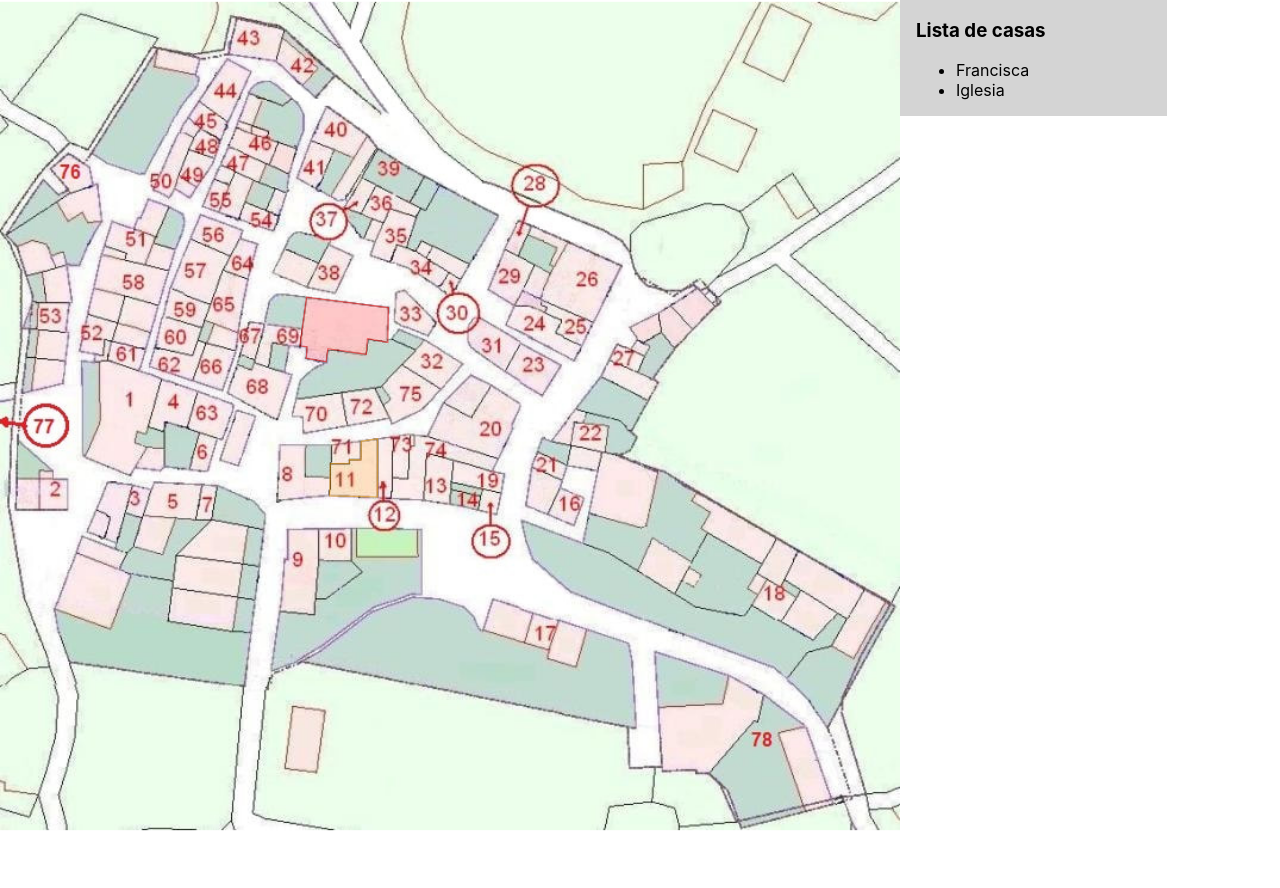
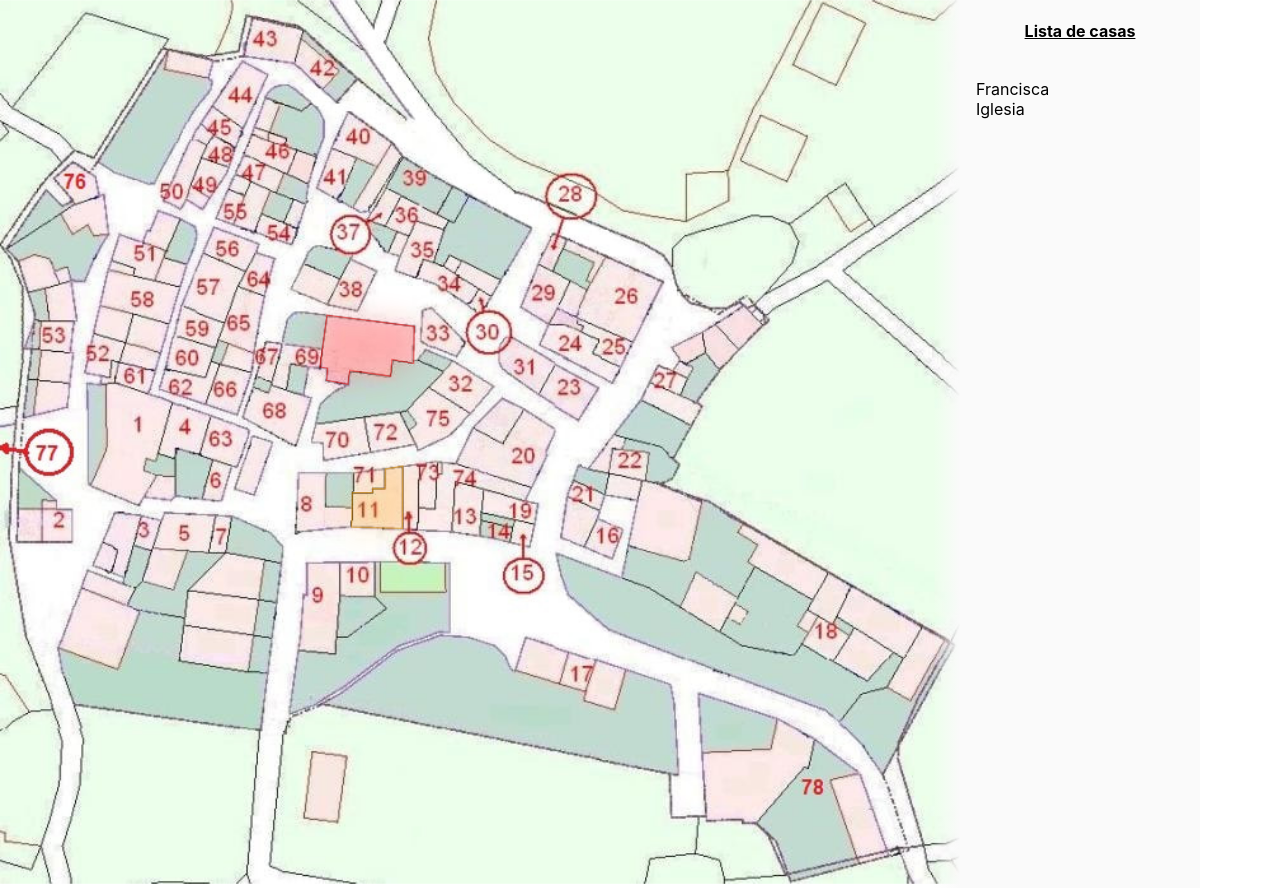
Before and after one commit to roberlarues/larues-casas, a React (Create React App) app: page / in a window 1280 px wide. Before the commit the page ends 836 px from the top, so only its background shows below. Built offline with nearby package versions, Linux system fonts and the light colour scheme.

Commit message:
Mejora de estilos

```diff
--- a/public/data/houses.json
+++ b/public/data/houses.json
@@ -1,11 +1,13 @@
 {
   "Francisca": {
+    "id": 0,
     "type": "particular",
     "description": null
   },
   "Iglesia": {
+    "id": 1,
     "type": "public",
-    "description": "La iglesia de Larués es muy maja. No es del tiempo de Matusalén pero es viejarra. De momento ya vale de descripción",
+    "description": "La Iglesia parroquial, dedicada a San Vicente Mártir, es de origen gótico del s. XVI. Se compone de tres naves y crucero, cubiertas por bóveda de tercelete, sobre el que se eleva un cimborio octogonal. Sobresale su portada flamígera, y la torre se alza con tres cuerpos de planta cuadrada.",
     "images": [
       "Iglesia.JPG"
     ]
--- a/src/App.css
+++ b/src/App.css
@@ -2,17 +2,28 @@
 .main-content {
   text-align: left;
   display: flex;
+  max-width: 1200px;
+  align-items: stretch;
+  flex-wrap: wrap;
 }
 
 .MapCanvas {
-  flex-basis: 100%;
-  max-width: 900px;
+  flex-basis: 80%;
   position: relative;
+  height: 100%;
 }
 
 .HouseListCanvas {
   position: relative;
-  width: 200pt;
+  flex-grow: 1;
+  background: linear-gradient(90deg, rgba(250,250,250,1) 0%, rgba(250,250,250,1) 100%);
+}
+
+.map-right-gradient {
+  background: linear-gradient(90deg, rgba(0,0,0,0) 0%, rgba(250,250,250,0.5) 50%, rgba(250,250,250,1) 100%);
+  width: 20pt;
   height: 100%;
-  background-color: rgba(0, 0, 0, 0.17);
+  position: absolute;
+  top: 0;
+  right: 0;
 }
--- a/src/App.tsx
+++ b/src/App.tsx
@@ -27,31 +27,19 @@ function App() {
         setHouseList(newHouseList);
     }
 
-    const customModalStyles = {
-        content: {
-            top: '50%',
-            left: '50%',
-            right: 'auto',
-            bottom: 'auto',
-            marginRight: '-50%',
-            transform: 'translate(-50%, -50%)'
-        },
-    };
-
     return (
       <div>
-          {/*<div> Botones flotante</div>*/}
-
           <div className="main-content">
               <div className="MapCanvas">
                   <LaruesMap createHouseList={createHouseList} openModal={openModal}/>
+                  <div className="map-right-gradient"/>
               </div>
               <div className="HouseListCanvas">
                   <HouseList houseList={houseList} openModal={openModal}/>
               </div>
           </div>
 
-          <Modal isOpen={modalIsOpen} onRequestClose={closeModal} style={customModalStyles} contentLabel="Detalle">
+          <Modal isOpen={modalIsOpen} onRequestClose={closeModal} contentLabel="Detalle">
               <HouseDetail house={currentHouse} closeModal={closeModal} />
           </Modal>
       </div>
--- a/src/components/HouseDetail.css
+++ b/src/components/HouseDetail.css
@@ -2,6 +2,9 @@
 .HouseDetail {
     display: flex;
     max-width: 1200px;
+    height: 100%;
+    align-items: center;
+    margin: auto;
 }
 
 .house-detail-item {
--- a/src/components/HouseList.css
+++ b/src/components/HouseList.css
@@ -1,6 +1,8 @@
 
 .HouseList {
-    margin-left: 1em;
+    height: 100%;
+    display: flex;
+    flex-direction: column;
 }
 
 .highlight {
@@ -11,3 +13,21 @@
 .no-highlight {
     cursor: pointer;
 }
+
+.no-highlight:hover {
+    font-weight: bold;
+}
+
+h4 {
+    text-align: center;
+    text-decoration: underline;
+}
+
+
+ul {
+    height: 0;
+    flex-grow: 1;
+    overflow-y: auto;
+    list-style: none;
+    padding-left: 1em;
+}
--- a/src/components/HouseList.tsx
+++ b/src/components/HouseList.tsx
@@ -6,9 +6,9 @@ import {House} from "../models/House";
 export function HouseList({ houseList, openModal }) {
     return (
         <div className="HouseList">
-            <h3>Lista de casas</h3>
+            <h4>Lista de casas</h4>
             <ul>
-                {houseList.map((house: House) => <HouseListItem house={house} openModal={openModal}/>)}
+                {houseList.map((house: House) => <HouseListItem house={house} key={house.id} openModal={openModal}/>)}
             </ul>
         </div>
     );
@@ -25,6 +25,7 @@ function HouseListItem({ house, openModal }) {
 
     return (
         <li ref={listItemRef}
+            className="no-highlight"
             onClick={onHouseClick}
             onMouseEnter={ () => house.highlightOn() }
             onMouseLeave={ () => house.highlightOff() }>
--- a/src/components/LaruesMap.tsx
+++ b/src/components/LaruesMap.tsx
@@ -62,9 +62,6 @@ export function LaruesMap({ createHouseList, openModal }) {
 }
 
 function configureHouse(house: House, configData: any, openModal: (house: House) => void): void {
-    const color = house.color ? house.color : configData['house-color'][house.type];
-    house.mapElement.style.fill = color;
-    house.mapElement.style.stroke = color;
 
     house.images = house.images && house.images.length > 0 ?
         house.images.map(image => `${configData['house-image-folder']}/${image}`) :
@@ -72,8 +69,15 @@ function configureHouse(house: House, configData: any, openModal: (house: House)
 
     house.highlightOff();
 
-    house.mapElement.addEventListener('mouseover', () => house.highlightOn());
-    house.mapElement.addEventListener('mouseout', () => house.highlightOff());
-    house.mapElement.addEventListener('click', () => openModal(house));
+    if (house.mapElement) {
+        const color = house.color ? house.color : configData['house-color'][house.type];
+        house.mapElement.style.fill = color;
+        house.mapElement.style.stroke = color;
+        house.mapElement.style.filter = `drop-shadow(0px 0px 3px ${color})`;
+
+        house.mapElement.addEventListener('mouseover', () => house.highlightOn());
+        house.mapElement.addEventListener('mouseout', () => house.highlightOff());
+        house.mapElement.addEventListener('click', () => openModal(house));
+    }
 
 }
--- a/src/models/HouseData.ts
+++ b/src/models/HouseData.ts
@@ -1,5 +1,6 @@
 
 export class HouseData {
+    id: number;
     type: string;
     description?: string;
     images?: string[];
```
